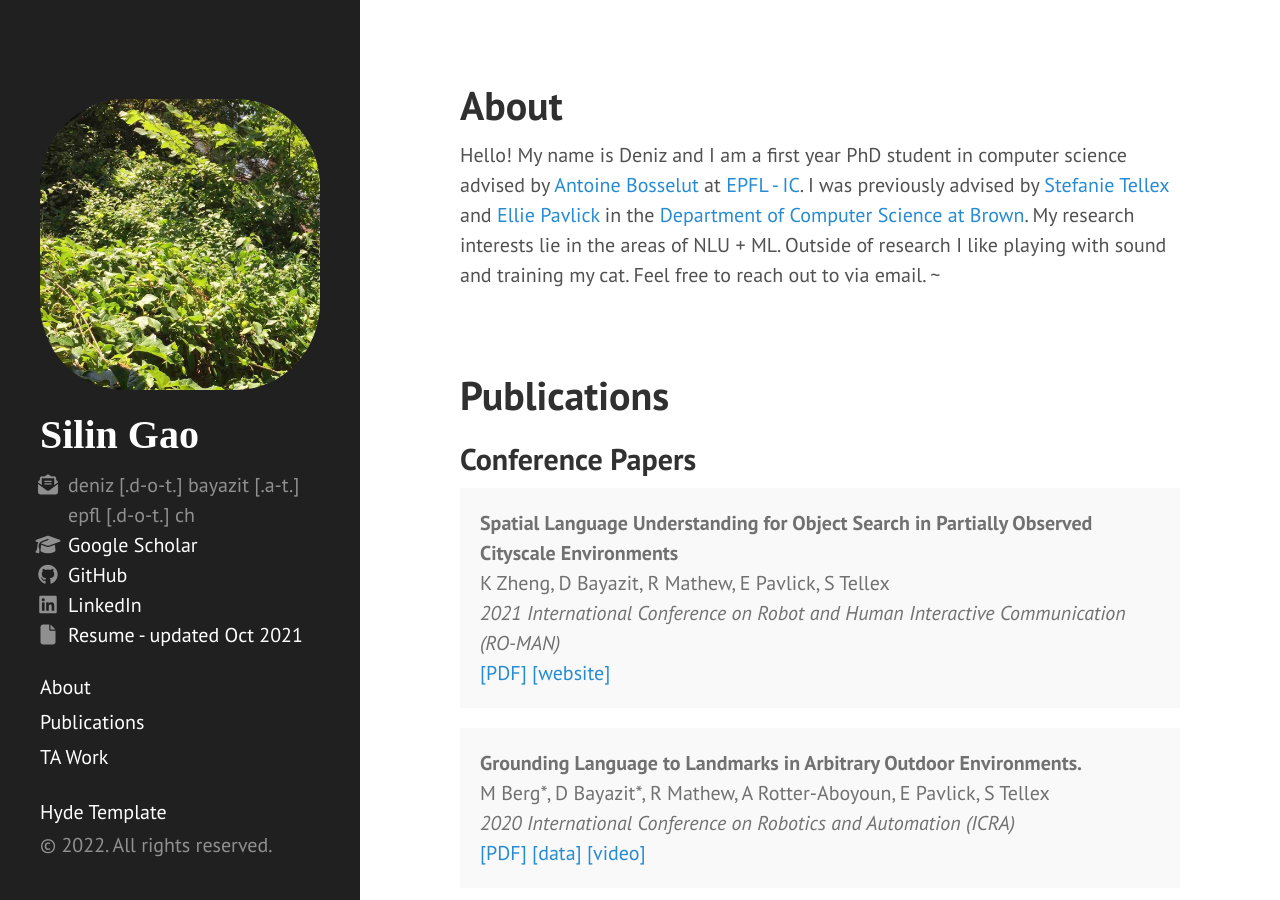
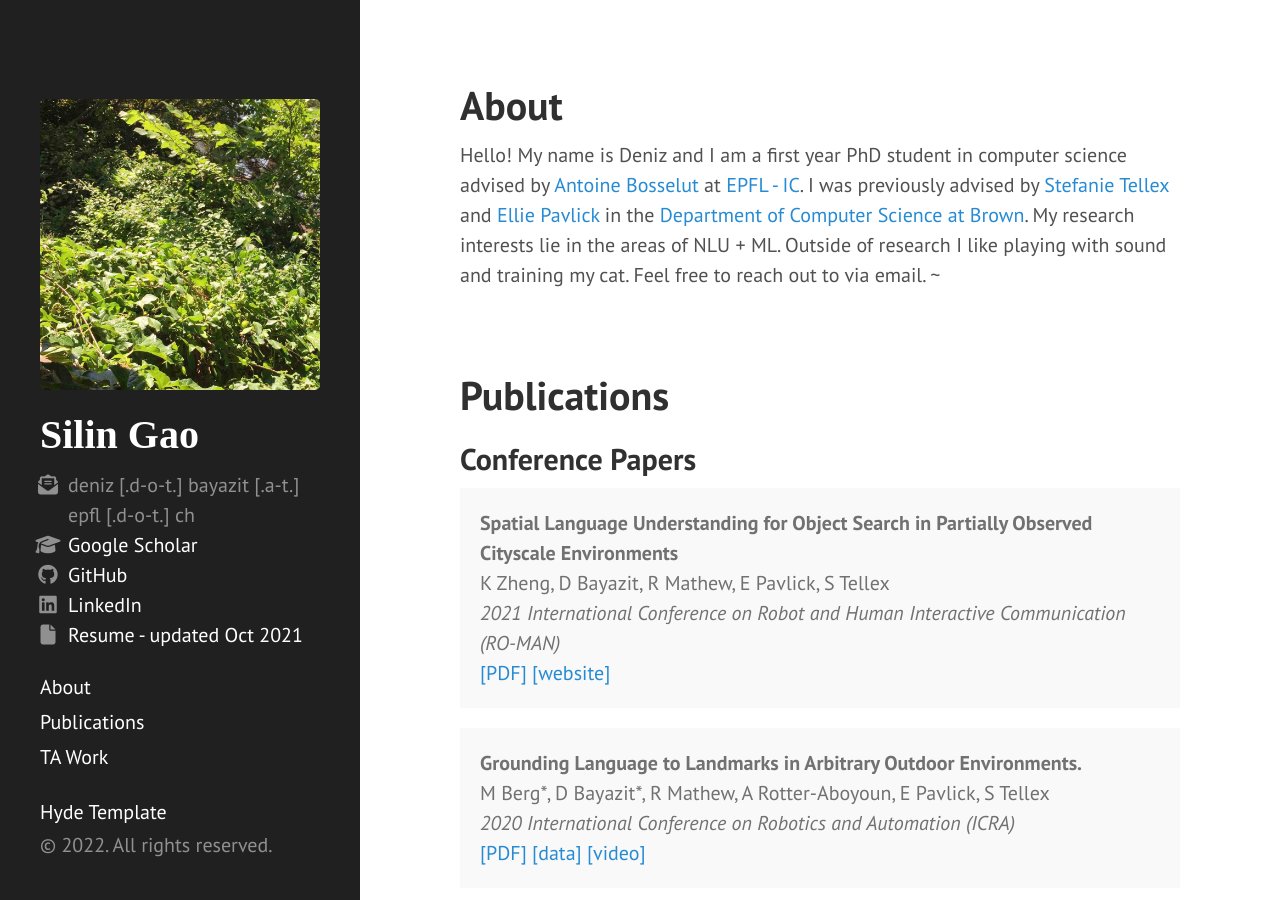
Before and after one commit to Silin159/SilinGao, a Jekyll site: the page built from index.html, in a window 1280 px wide and 900 px high. Built offline with Jekyll 4.4.1, drawn with Linux system fonts in a browser that asks for light colours; nearby versions of some CDN libraries; the list of posts is cut into pages by our own code.

Commit message:
Update sidebar.html

```diff
--- a/_includes/sidebar.html
+++ b/_includes/sidebar.html
@@ -2,7 +2,7 @@
   <div class="container sidebar-sticky">
     <div class="sidebar-about">
       <!-- Avatar Image -->
-      <img src="/public/profile-pic.jpg" alt="Avatar" class="avatar">
+      <img src="/public/profile-pic.jpg">
 
       <!-- Title -->
       <h1>
```
